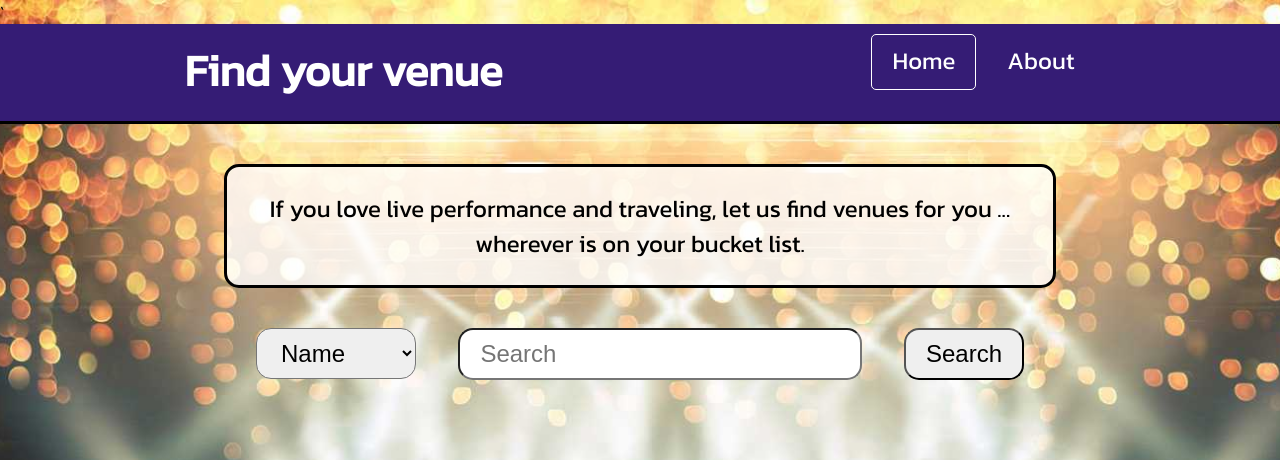
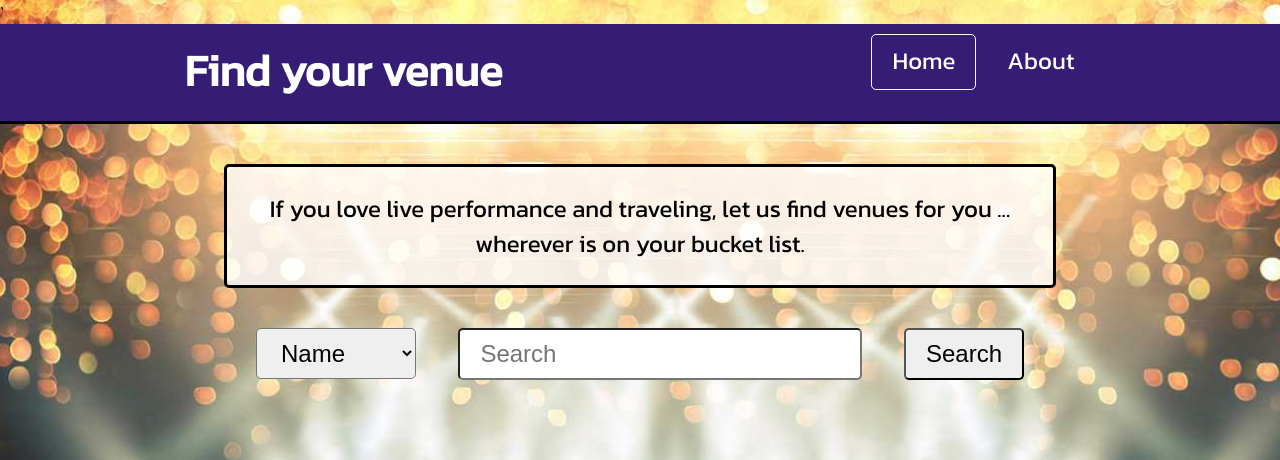
Before and after one commit to evilgeniuscreative/venues, a React (Create React App) app: page / in a window 1280 px wide. Shown: the top 460 px of the page. Built offline with nearby package versions, Linux system fonts and the light colour scheme; no server answers; the HTML template or start-up script is replaced by a standard one.

Commit message:
ga-cleanin up footer suggestions styles2

```diff
--- a/src/index.css
+++ b/src/index.css
@@ -5,6 +5,7 @@
   --orangecream: #f6b26b;
   --purple: #351c75;
   --textcolor: #444;
+  --border-radius:5px;
 }
 
 /*/--------------  SCSS VARS  ----------------/*/
@@ -168,14 +169,14 @@ button {
 .home select,
 .home input,
 .home button {
-  border-radius: 15px;
+  border-radius: 5px;
   font-size: 24px;
   padding: 10px 20px;
 }
 .home .maintext {
   background: rgba(255, 255, 255, 0.8);
   border: 3px solid black;
-  border-radius: 15px;
+  border-radius: 5px;
   font-size: 24px;
   margin: 40px auto;
   padding: 24px;
--- a/src/index.scss
+++ b/src/index.scss
@@ -5,6 +5,7 @@
   --orangecream: #f6b26b;
   --purple: #351c75;
   --textcolor: #444;
+  --border-radius:5px;
 }
 
 /*/--------------  SCSS VARS  ----------------/*/
@@ -17,7 +18,6 @@ $purple: var(--purple);
 $textcolor: var(--textcolor);
 
 $border-radius: 5px;
-$border-radius-lg: 15px;
 $tt: 0.3s;
 $transition-all: all $tt;
 
@@ -188,7 +188,7 @@ button {
   select,
   input,
   button {
-    border-radius: $border-radius-lg;
+    border-radius: $border-radius;
     font-size: 24px;
     padding: 10px 20px;
   }
@@ -196,7 +196,7 @@ button {
   .maintext {
     background: rgba(255, 255, 255, 0.8);
     border: 3px solid black;
-    border-radius: $border-radius-lg;
+    border-radius: $border-radius;
     font-size: 24px;
     margin: 40px auto;
     padding: 24px;
```
Also changed, not shown: 1 other file (tests, documents, lock files or other folders).
